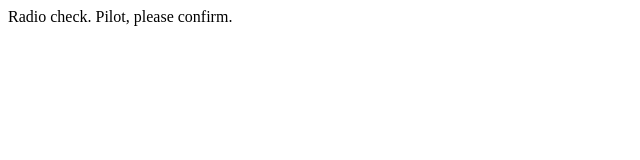
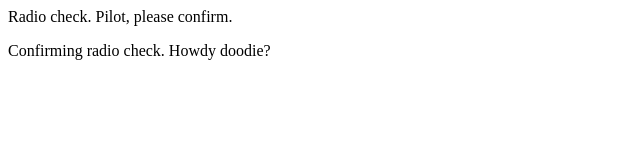
Before and after one commit to lucible/lc101-class13-studio, a plain HTML site: page index.html in a window 1280 px wide. Shown: the whole page, without its empty margins (0-640 px from the left). Drawn offline with Linux system fonts and the light colour scheme.

Commit message:
Added second line to log.

```diff
--- a/index.html
+++ b/index.html
@@ -1,5 +1,6 @@
 <html>
 <body>
    <p>Radio check. Pilot, please confirm.</p>
+   <p>Confirming radio check. Howdy doodie? </p>
 </body>
 </html>
```
